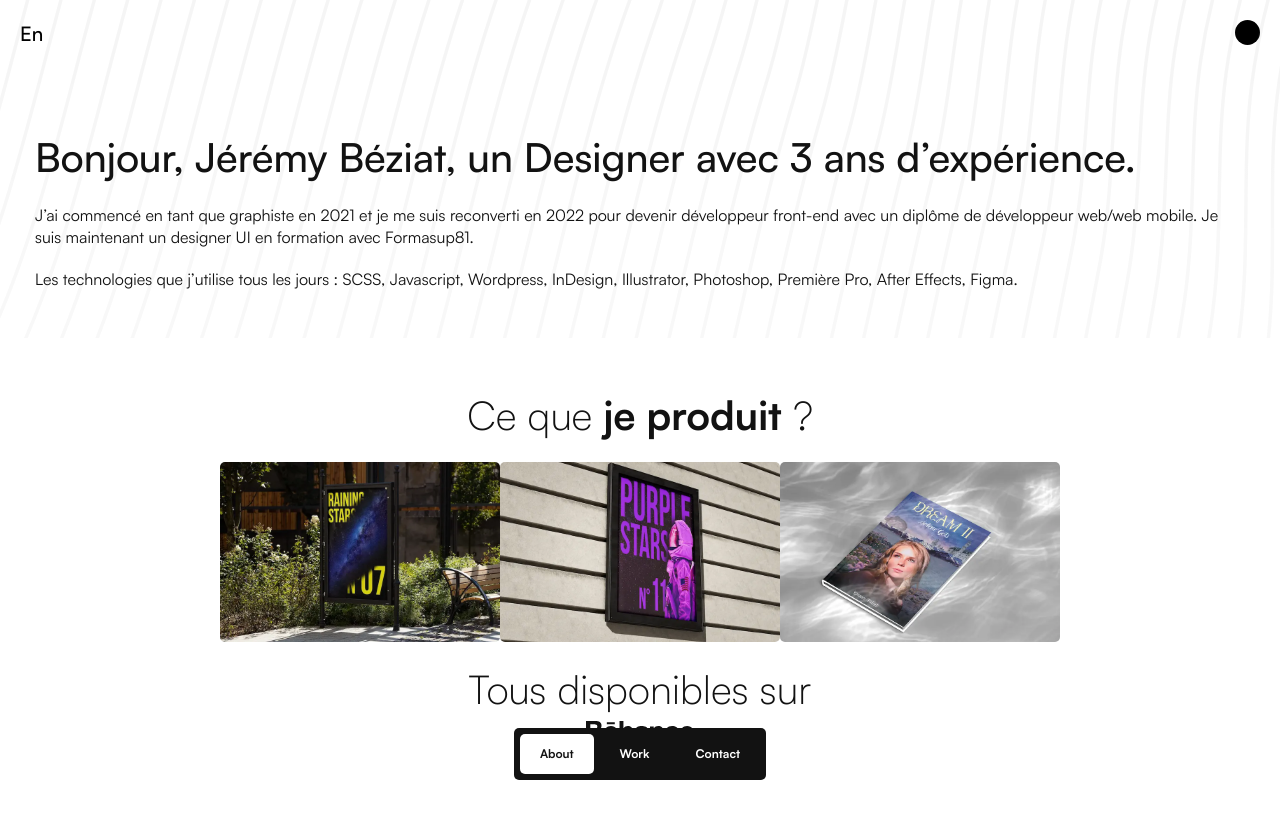
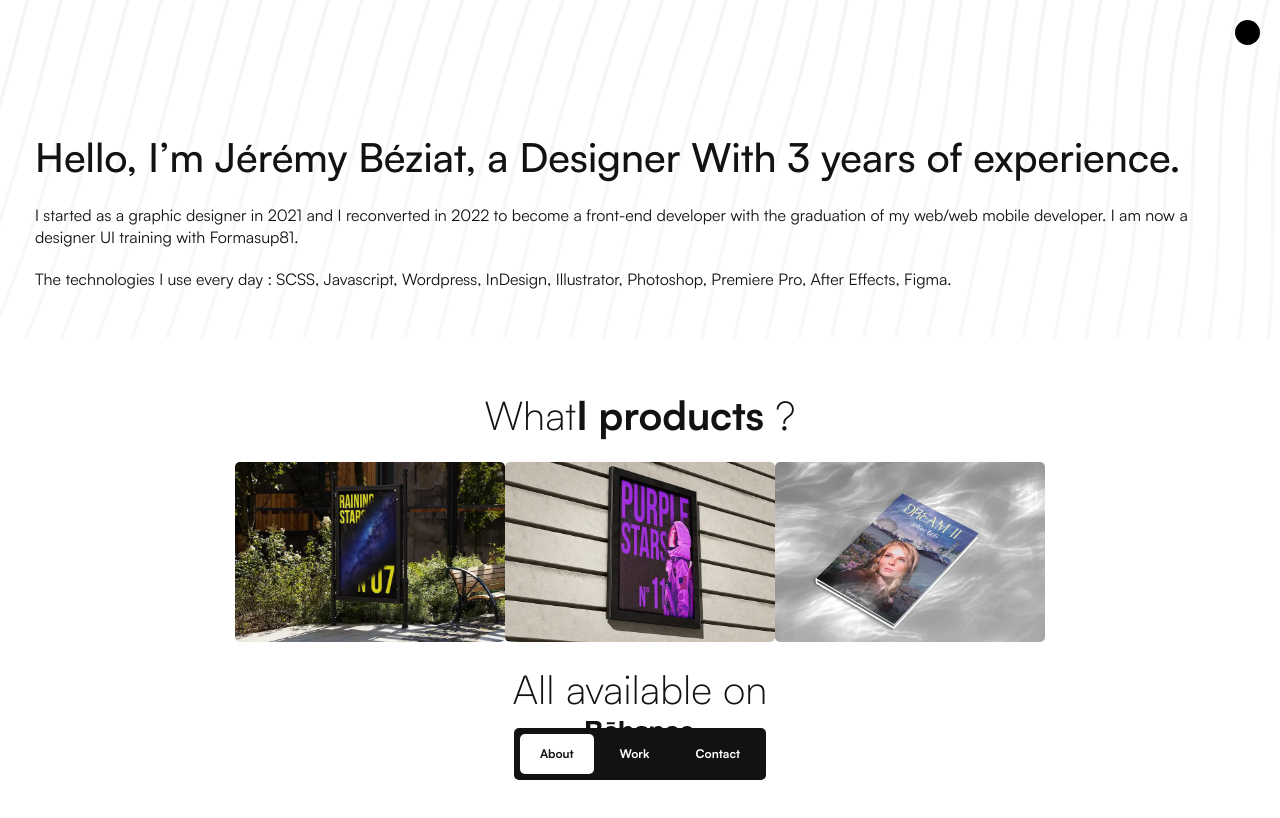
Before and after one commit to jeremybeziat/portfolio, a React (Create React App) app: page / in a window 1280 px wide. Shown: the top 818 px of the page. Built offline with nearby package versions, Linux system fonts and the light colour scheme; what gsap-trial would draw is missing.

Commit message:
delete : translate for the moment

```diff
--- a/src/assets/styles/home.scss
+++ b/src/assets/styles/home.scss
@@ -83,7 +83,7 @@ section.product {
     figure {
       height: 180px;
       border-radius: 5px;
-      width: 280px;
+      width: clamp(270px, 3em, 800px);
       margin-bottom: 20px;
       img {
         object-fit: cover;
--- a/src/components/langue.js
+++ b/src/components/langue.js
@@ -1,4 +1,19 @@
 const messages = {
+  En: {
+    titre: "Hello, I’m Jérémy Béziat, a Designer With 3 years of experience.",
+    buttonText: "En",
+    intro1:
+      "I started as a graphic designer in 2021 and I reconverted in 2022 to become a front-end developer with the graduation of my web/web mobile developer. I am now a designer UI training with Formasup81.",
+    intro2:
+      "The technologies I use every day : SCSS, Javascript, Wordpress, InDesign, Illustrator, Photoshop, Premiere Pro, After Effects, Figma.",
+    scroll: "Scroll Down",
+    what: "What",
+    product: "I products",
+    available: "All available on",
+    last: "My last",
+    project: "project",
+  },
+
   Fr: {
     titre: "Bonjour, Jérémy Béziat, un Designer avec 3 ans d’expérience.",
     buttonText: "Fr",
@@ -8,25 +23,10 @@ const messages = {
       "Les technologies que j’utilise tous les jours : SCSS, Javascript, Wordpress, InDesign, Illustrator, Photoshop, Première Pro, After Effects, Figma.",
     scroll: "Défiler vers le bas",
     what: "Ce que",
-    product: "je produit",
+    product: "je produits",
     available: "Tous disponibles sur",
     last: "Mon dernier",
-    project:"projet",
-  },
-
-  En: {
-    titre: "Hello, I’m Jérémy Béziat, a Designer With 3 years of experience.",
-    buttonText: "En",
-    intro1:
-      "I started as a graphic designer in 2021 and I reconverted in 2022 to become a front-end developer with the graduation of my web/web mobile developer. I am now a designer UI training with Formasup81.",
-    intro2:
-      "The technologies I use every day : SCSS, Javascript, Wordpress, InDesign, Illustrator, Photoshop, Premiere Pro, After Effects, Figma.",
-    scroll: "Scroll Down",
-    what: "What",
-    product: "I product",
-    available: "All available on",
-    last: "My last",
-    project:"project",
+    project: "projet",
   },
 };
 
--- a/src/pages/Home.js
+++ b/src/pages/Home.js
@@ -79,51 +79,43 @@ function Home() {
         scrollTrigger: {
           // markers: true,
           trigger: sectionRef.current, // section en tant que déclencheur
-          start: "top 60%", // point de départ de l'animation
-          end: "top top", // point d'arrivée de l'animation
+          start: "top 20%", // point de départ de l'animation
+          end: "20% top", // point d'arrivée de l'animation
           scrub: true, // effet d'effacement lors du scroll
         },
       }
     );
   }, []);
-
-  const [language, setLanguage] = useState("Fr");
-
-  // Fonction pour basculer entre les langues
-  const toggleLanguage = () => {
-    if (language === "Fr") {
-      setLanguage("En");
-    } else {
-      setLanguage("Fr");
-    }
-  };
   return (
     <div>
       <Header />
       <div ref={pageRef}>
-        <button className="btn-translate" onClick={toggleLanguage}>
-          {language === "Fr" ? "En" : "Fr"}
-        </button>
         <div>
           <main className="home-about">
             <div className="container-presentation">
               <section className="presentation">
                 <h1 ref={(el) => (texteRefs.current[0] = el)}>
-                  {messages[language].titre}
+                  Hello, I’m Jérémy Béziat, a Designer With 3 years of
+                  experience.
                 </h1>
                 <div>
                   <p ref={(el) => (texteRefs.current[1] = el)}>
-                    {messages[language].intro1}
+                    I started as a graphic designer in 2021 and I reconverted in
+                    2022 to become a front-end developer with the graduation of
+                    my web/web mobile developer. I am now a designer UI training
+                    with Formasup81.
                   </p>
                   <p ref={(el) => (texteRefs.current[2] = el)}>
-                    {messages[language].intro2}
+                    The technologies I use every day : SCSS, Javascript,
+                    Wordpress, InDesign, Illustrator, Photoshop, Premiere Pro,
+                    After Effects, Figma.
                   </p>
                   <div className="scroll">
                     <span
                       id="elementADisparaitre"
                       ref={(el) => (texteRefs.current[3] = el)}
                     >
-                      {messages[language].scroll}
+                      Scroll Down
                     </span>
                   </div>
                 </div>
@@ -131,17 +123,28 @@ function Home() {
             </div>
             <section ref={sectionRef} className="product section">
               <h2 ref={element1Ref}>
-                {messages[language].what} <span>{messages[language].product}</span> ?
+                What
+                <span>I products</span> ?
               </h2>
               <div className="work-product">
                 <figure ref={element2Ref}>
                   <a href="https://www.behance.net/gallery/159684055/Raining-Stars">
-                    <img height={500} width={500} src={work1} alt="raining stars" />
+                    <img
+                      height={500}
+                      width={500}
+                      src={work1}
+                      alt="raining stars"
+                    />
                   </a>
                 </figure>
                 <figure ref={element3Ref}>
                   <a href="https://www.behance.net/gallery/161765241/Purple-Stars">
-                    <img height={500} width={500} src={work2} alt="purple stars" />
+                    <img
+                      height={500}
+                      width={500}
+                      src={work2}
+                      alt="purple stars"
+                    />
                   </a>
                 </figure>
                 <figure ref={element4Ref}>
@@ -150,7 +153,7 @@ function Home() {
                   </a>
                 </figure>
               </div>
-              <h3 ref={element5Ref}>{messages[language].available}</h3>
+              <h3 ref={element5Ref}>All available on</h3>
               <div ref={element6Ref} className="behance">
                 <a
                   title="jeremybeziat-Behance"
--- a/src/pages/Work.js
+++ b/src/pages/Work.js
@@ -1,11 +1,9 @@
 import React, { useRef, useEffect, useState } from "react";
 import { gsap } from "gsap";
-import messages from "../components/langue";
+// import messages from "../components/langue";
 
 import Header from "../components/Header";
 import work1 from "../assets/images/mockup-raining.webp";
-// import work2 from "../assets/images/mockup-purple-stars.webp";
-import work3 from "../assets/images/mockup-dream.webp";
 
 function Work() {
   const pageRef = useRef(null);
@@ -21,29 +19,28 @@ function Work() {
     );
   }, []);
 
-  const [language, setLanguage] = useState("Fr");
+  // const [language, setLanguage] = useState("Fr");
 
-  // Fonction pour basculer entre les langues
-  const toggleLanguage = () => {
-    if (language === "Fr") {
-      setLanguage("En");
-    } else {
-      setLanguage("Fr");
-    }
-  };
+  // // Fonction pour basculer entre les langues
+  // const toggleLanguage = () => {
+  //   if (language === "Fr") {
+  //     setLanguage("En");
+  //   } else {
+  //     setLanguage("Fr");
+  //   }
+  // };
 
   return (
     <div>
       <Header />
-      <button className="btn-translate" onClick={toggleLanguage}>
+      {/* <button className="btn-translate" onClick={toggleLanguage}>
         {language === "Fr" ? "En" : "Fr"}
-      </button>
+      </button> */}
       <div ref={pageRef}>
         <main className="work">
           <section className="last-project">
             <h1>
-              {messages[language].last}{" "}
-              <span>{messages[language].project}</span>
+              My last <span>project</span>
             </h1>
             <figure>
               <a
```
